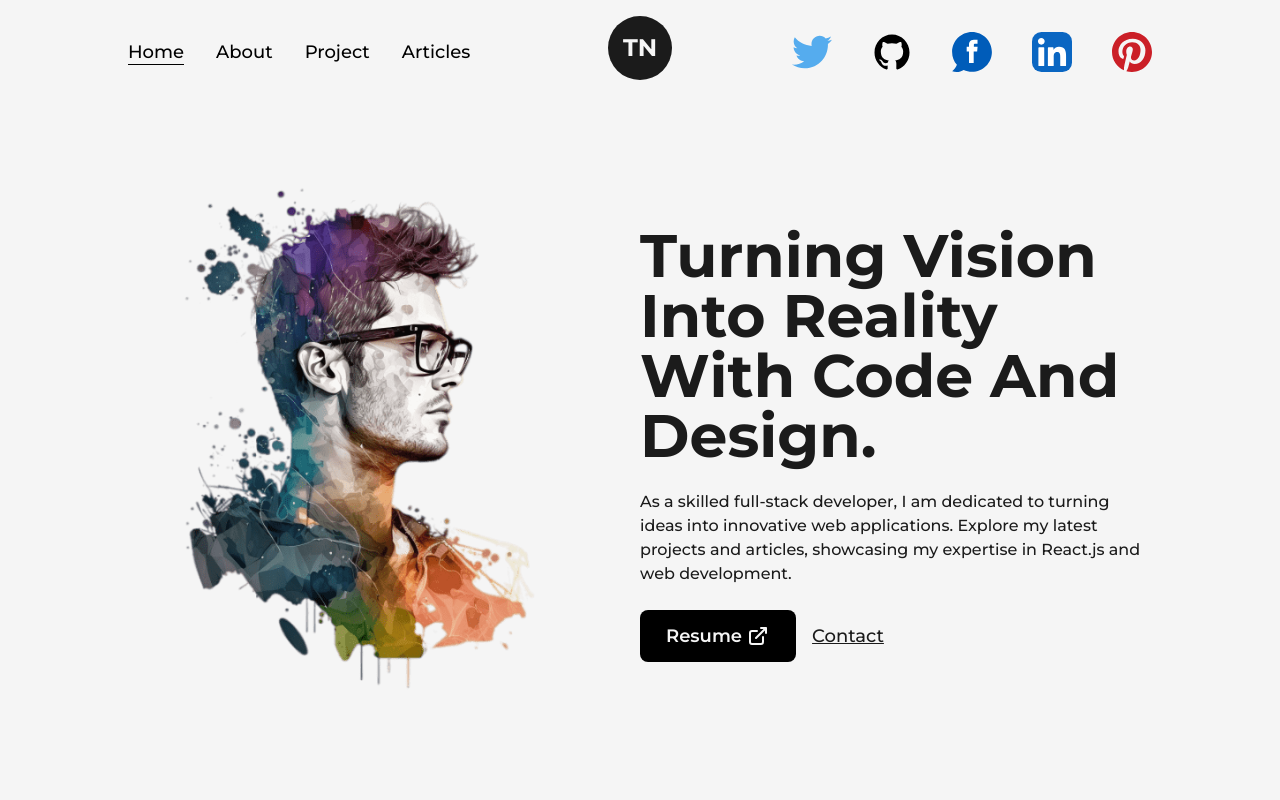
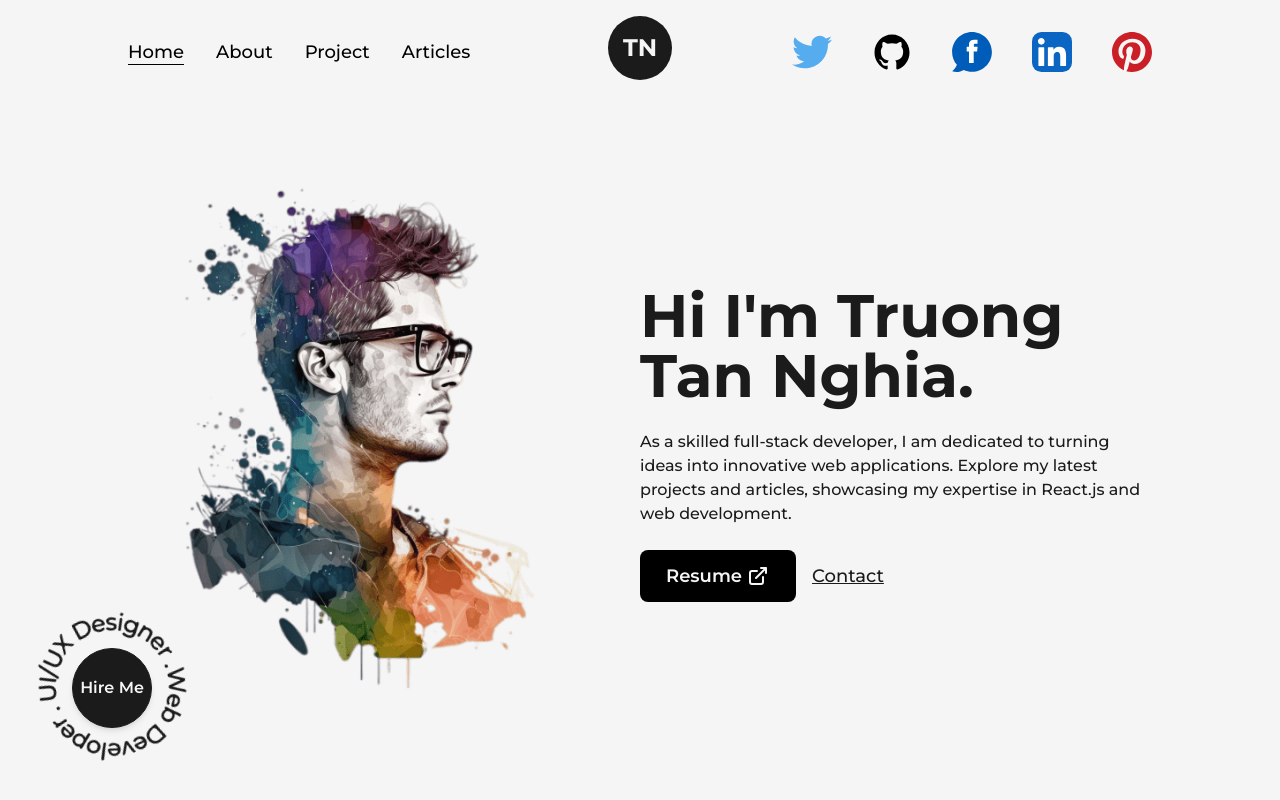
Before and after one commit to TruongTanNghia/Build-My-Profile-NextJs, a Next.js app: page / in a window 1280 px wide. Shown: the top 800 px of the page. Built offline with nearby package versions, Linux system fonts and the light colour scheme.

Commit message:
feat: #9 [Button] - Hire Me Circular Text

```diff
--- a/src/components/AnimatedText.js
+++ b/src/components/AnimatedText.js
@@ -30,7 +30,6 @@
 };
 
 const AnimatedText = ({ text, className = "" }) => {
-  console.log(text, "----------");
   return (
     <div className="w-full mx-auto py-2 flex items-center justify-center text-center overflow-hidden">
       <motion.h1
--- /dev/null
+++ b/src/components/HireMe.js
@@ -0,0 +1,37 @@
+import React from "react";
+import { CircularText } from "./Icons";
+import Link from "next/link";
+import { motion } from "framer-motion";
+
+const HireMe = () => {
+  const MotionLink = motion(Link);
+  return (
+    <div className="fixed left-4 bottom-4 flex items-center justify-center overflow-hidden">
+      <div className="w-48 h-auto flex items-center justify-center relative">
+        <CircularText
+          className="fill-dark animate-spin-slow"
+          //   style={{ fontSize: "66px" }}
+        />
+        <MotionLink
+          href="mailto:tannghia1005@gmail.com"
+          className="flex items-center justify-center absolute left-1/2 top-1/2 -translate-x-1/2 -translate-y-1/2 bg-dark text-light shadow-md border border-solid
+         border-dark w-20 h-20 rounded-full font-semibold"
+          whileHover={{
+            backgroundColor: [
+              "#121212",
+              "rgba(131,58,180,1)",
+              "rgba(253,29,29,1)",
+              "rgba(252,176,69,1)",
+              "rgba(131,58,180,1)",
+              "#121212",
+            ],
+          }}
+        >
+          Hire Me
+        </MotionLink>
+      </div>
+    </div>
+  );
+};
+
+export default HireMe;
--- a/src/pages/index.js
+++ b/src/pages/index.js
@@ -5,6 +5,7 @@
 import AnimatedText from "@/components/AnimatedText";
 import Link from "next/link";
 import { LinkArrow } from "@/components/Icons";
+import HireMe from "@/components/HireMe";
 export default function Home() {
   return (
     <>
@@ -25,7 +26,7 @@
             <div className="w-1/2 flex flex-col items-center self-center ">
               <h1></h1>
               <AnimatedText
-                text="Turning Vision Into Reality With Code And Design."
+                text="Hi I'm Truong Tan Nghia.  "
                 className="text-6xl !text-left"
               />
               <p className="my-4 text-base font-medium">
@@ -54,6 +55,7 @@
             </div>
           </div>
         </Layout>
+        <HireMe />
       </main>
     </>
   );
--- a/tailwind.config.js
+++ b/tailwind.config.js
@@ -16,6 +16,9 @@
         primary: "#B63E96", // 240,86,199
         primaryDark: "#58E6D9", // 80,230,217
       },
+      animation: {
+        "spin-slow": "spin 8s linear infinite",
+      },
     },
   },
   plugins: [],
```
